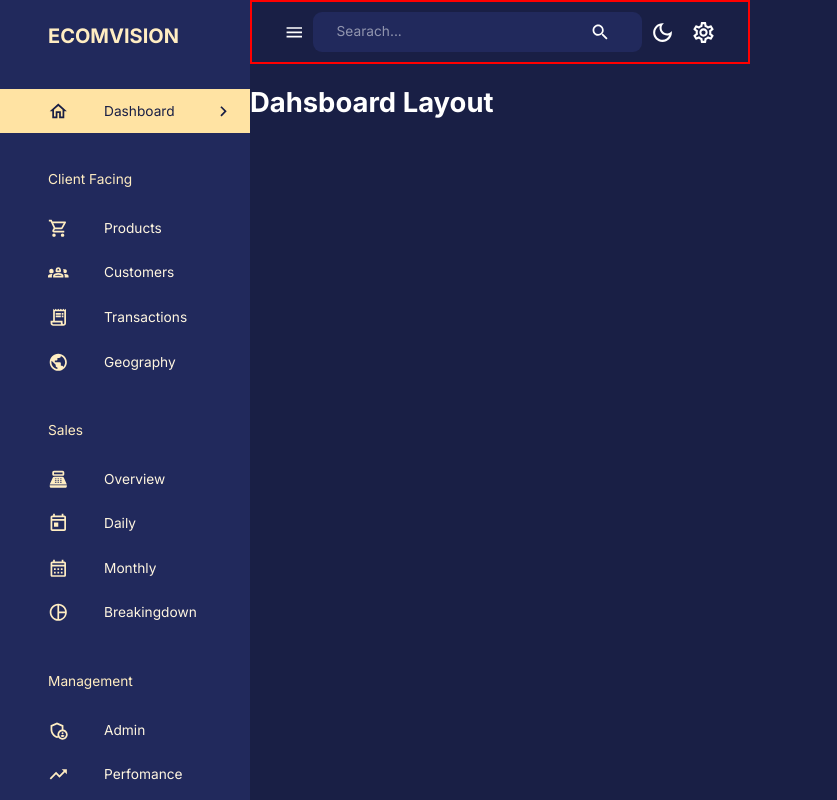
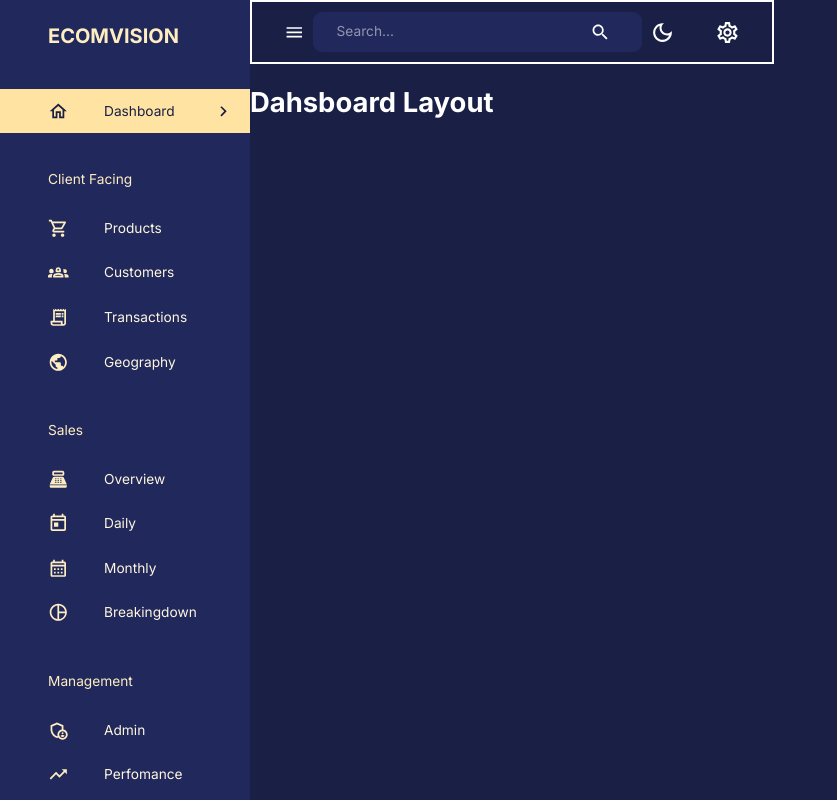
Before and after one commit to Maylon-tech/AdminDash-2025, a React (Vite) app in the folder client/: page /dashboard in a window 1280 px wide. Shown: the whole page, without its empty margins (0-837 px from the left). Built offline with nearby package versions, Linux system fonts and the light colour scheme; no server answers.

Commit message:
fixing bug on server and client side.

```diff
--- a/client/src/components/Navbar.jsx
+++ b/client/src/components/Navbar.jsx
@@ -1,4 +1,5 @@
-import { useState } from 'react'
+
+import { setMode } from '../state'
 import {
 
   DarkModeOutlined,
@@ -30,7 +31,7 @@ const Navbar = ({
       }}
     >
       <Toolbar
-        sx={{ display: "flex", justifyContent: "space-between", border: "2px solid red"}}
+        sx={{justifyContent: "space-between", border: "2px solid white",}}
       >
         {/* LEFT SIDE */}
         <FlexBetween>
@@ -44,7 +45,7 @@ const Navbar = ({
             gap="3rem"
             p="0.1rem 1.5rem"
           >
-            <InputBase placeholder='Searach...' />
+            <InputBase placeholder='Search...' />
             <IconButton>
               <Search />
             </IconButton>
@@ -53,8 +54,10 @@ const Navbar = ({
         </FlexBetween>
 
         {/* RIGHT SIDE */}
-        <FlexBetween>
-          <IconButton onClick={() => dispatch(setMode())}>
+        <FlexBetween gap="1.5rem">
+          <IconButton
+            onClick={() => dispatch(setMode())}
+          >
             {
               theme.palette.mode === 'dark' ? (
                 <DarkModeOutlined sx={{ fontSize: "25px" }} />
--- a/client/src/main.jsx
+++ b/client/src/main.jsx
@@ -6,7 +6,7 @@ import { configureStore } from '@reduxjs/toolkit'
 import globalReducer from './state'
 import { Provider } from 'react-redux'
 import { setupListeners } from '@reduxjs/toolkit/query'
-import { api } from 'state/api'
+import { api } from './state/api'
 
 const store = configureStore({
   reducer: {
--- a/client/src/scenes/layout/index.jsx
+++ b/client/src/scenes/layout/index.jsx
@@ -4,10 +4,14 @@ import { Outlet } from 'react-router-dom'
 import { useSelector } from 'react-redux'
 import Navbar from '../../components/Navbar'
 import Sidebar from '../../components/Sidebar'
+import { useGetUserQuery } from "../../state/api"
 
 const Layout = () => {
   const isNonMobile = useMediaQuery("(min-width: 600px)")
   const [isSidebarOpen, setIsSidebarOpen] = useState(true)
+  const userId = useSelector((state) => state.global.userId)
+  const { data } = useGetUserQuery(userId)
+  console.log('data', data)
 
   return (
     <Box display={isNonMobile ? "flex" : "block"} width="100%" height="100%">
--- a/client/src/state/api.js
+++ b/client/src/state/api.js
@@ -1,7 +1,7 @@
 import { createApi, fetchBaseQuery } from "@reduxjs/toolkit/query/react"
 
 export const api = createApi({
-    baseQuery: fetchBaseQuery({ baseUrl: process.env.REACT_APP_BASE_URL }),
+    baseQuery: fetchBaseQuery({ baseUrl: import.meta.env.REACT_APP_BASE_URL }),
     reducerPath: "adminApi",
     tagTypes: ["User"],
     endpoints: (build) => ({
```
Also changed, not shown: 2 other files (tests, documents, lock files or other folders).
